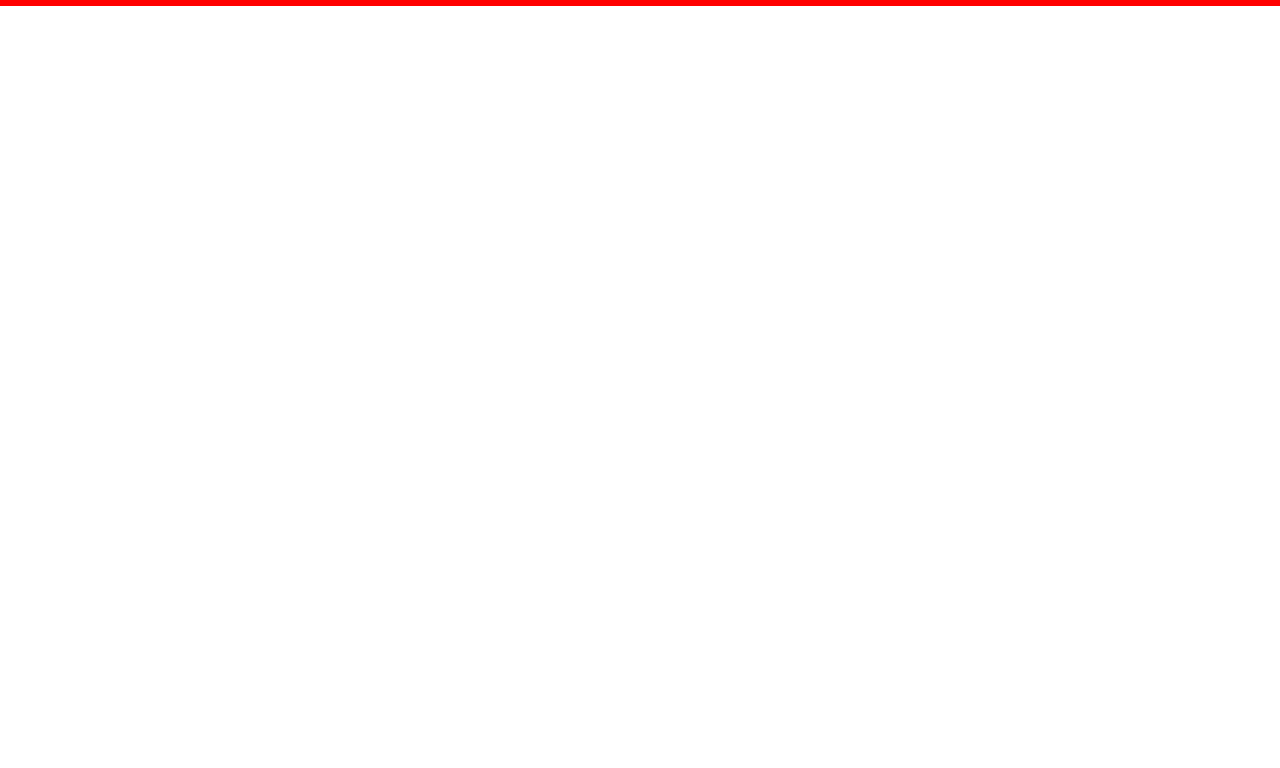
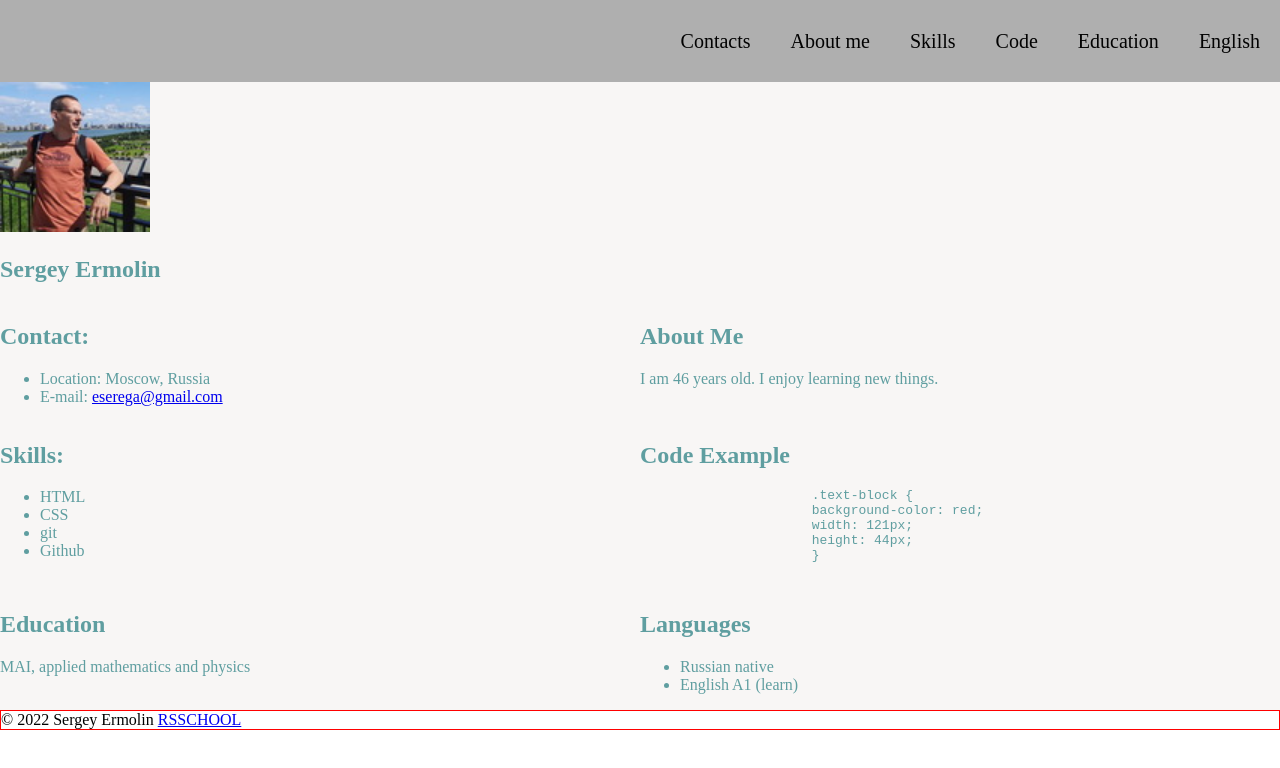
Before and after one commit to eserega/rsschool-cv, a plain HTML site: page index.html in a window 1280 px wide. Drawn offline with Linux system fonts and the light colour scheme.

Commit message:
feat: read head

```diff
--- a/index.html
+++ b/index.html
@@ -13,24 +13,113 @@
 </head>
 
 <body>
-    <header class="header" id="header">
+  <header class="header">
 		<div class="container">
+            <nav class="nav">
+                <ul class="nav-list">
+                    <li class="nav-item"><a href="#cont" class="nav-link">Contacts</a></li>
+                    <li class="nav-item"><a href="#about" class="nav-link">About me</a></li>
+                    <li class="item-nav"><a href="#skills" class="nav-link">Skills</a></li>
+                    <li class="nav-item"><a href="#code" class="nav-link">Code</a></li>
+                    <li class="nav-item"><a href="#edu" class="nav-link">Education</a></li>
+                    <li class="nav-item"><a href="#engl" class="nav-link">English</a></li>
+                </ul>
+            </nav>
+		</div>
+	</header>
+
+  <main class="main">
+    <div class="container">
+        <div class="container-main">
+          <section class="section-profile" id="profile">
+              <img src="assets/img/myfoto2.jpg" alt="my photo" width="150">
+              <div class="section-profile">
+                    <h1 class="section-title">Sergey Ermolin</h1>
+              </div>
+          </section>
 
 
-		</div>
-	</header>
-    <main class="main" id="main">
-		<div class="container">
+            <section class="section" id="cont">
+              <div class="highlight-title">
+                  <h2 class="section-title">Contact:</h2>
+              </div>
+                <ul class="shift-list">
+                    <li>Location: Moscow, Russia</li>
+                    <li>E-mail: <a href="mailto:eserega@gmail.com">eserega@gmail.com</a></li>
+                </ul>
+            </section>
 
 
-		</div>
-    </main>
-    <footer class="footer" id="footer">
-		<div class="container">
+
+            <section class="section" id="about">
+              <div class="highlight-title">
+                  <h2 class="section-title">About Me</h2>
+              </div>
+              <p>I am 46 years old. I enjoy learning new things.</p>
+            </section>
 
 
-		</div>
-	</footer>
+            <section class="section" id="skills">
+              <div class="highlight-title">
+                  <h2 class="section-title">Skills:</h2>
+              </div>
+                <ul class="shift-list">
+                    <li>HTML</li>
+                    <li>CSS</a></li>
+                    <li>git</a></li>
+                    <li>Github</a></li>
+                </ul>
+            </section>
+
+
+
+            <section class="section" id="code">
+                <div class="highlight-title">
+                    <h2 class="section-title">Code Example</h2>
+                </div>
+                <div class="code">
+                    <pre>
+                      .text-block {
+                      background-color: red;
+                      width: 121px;
+                      height: 44px;
+                      }
+                    </pre>
+                </div>
+            </section>
+
+
+              <section class="section" id="edu">
+                  <div class="highlight-title">
+                      <h2 class="section-title">Education</h2>
+                  </div>
+                  <p>MAI, applied mathematics and physics</p>
+              </section>
+
+
+              <section class="section" id="engl">
+                <div class="highlight-title">
+                    <h2 class="section-title">Languages</h2>
+                </div>
+                <ul class="shift-list">
+                    <li>Russian native</li>
+                    <li>English A1 (learn)</li>
+                </ul>
+            </section>
+
+
+        </div>
+    </div>
+  </main>
+
+
+
+  <footer class="footer">
+    <div class="container">
+      <a>© 2022 Sergey Ermolin</a>
+      <a href="https://rs.school/js/"> RSSCHOOL </a>
+    </div>
+  </footer>
 </body>
 
 </html>
--- a/style.css
+++ b/style.css
@@ -1,22 +1,71 @@
 * {
-    margin: 0;
-    padding: 0;
     box-sizing: border-box;
   }
 
-@font-face {
-    font-family: Roboto;
-    src: url("assets/fonts/Roboto-Black.ttf");
-   }
+  html {
+    scroll-behavior: smooth;
+  }
 
 body {
+    margin: 0;
+    padding: 0;
     display: flex;
     flex-direction: column;
     justify-content: space-between;
   }
 
-  .container {
-    max-width: 1440px;
+.container{
+   max-width: 1440px;
     margin: 0 auto;
-    border: 1px solid red
+
   }
+
+ /*header*/
+.header {
+   background-color: #afafaf;
+  }
+
+.nav-list {
+    display: flex;
+    justify-content: flex-end;
+    align-items: center;
+    list-style: none;
+}
+
+.nav-link {
+    position: relative;
+    padding: 0 20px;
+    text-decoration: none;
+    font-size: 20px;
+    font-weight: 300;
+    line-height: 50px;
+    color: rgb(2, 2, 2);
+}
+
+/*main*/
+.main{
+    background-color: rgb(248, 246, 245);
+    color: cadetblue;
+}
+
+.container-main {
+    display: flex;
+    flex-wrap: wrap;
+}
+.section {
+    width: 50%;
+}
+
+.section-profile{
+    width: 100%;
+}
+
+.section-title{
+
+}
+
+
+/*footer*/
+.footer{
+    border: 1px solid red;
+}
```
Also changed, not shown: assets/img/myfoto2.jpg (added).
